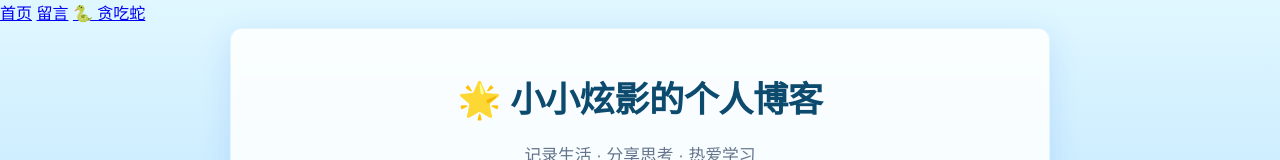
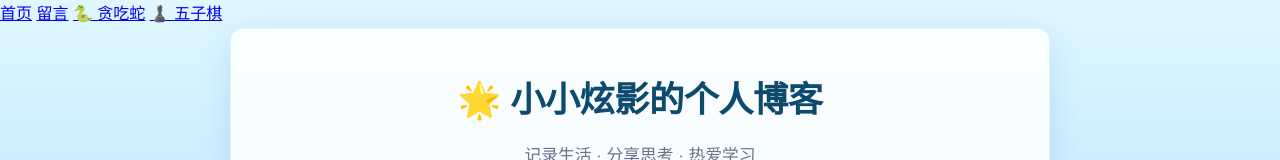
Before and after one commit to xuanying-coding/Xuanying_Learning, a plain HTML site: page index.html in a window 1280 px wide. Shown: the top 160 px of the page. Drawn offline with Linux system fonts and the light colour scheme.

Commit message:
添加游戏

```diff
--- a/index.html
+++ b/index.html
@@ -13,7 +13,7 @@
     <a href="./">首页</a>
     <a href="contact.html">留言</a>
     <a href="snake.html">🐍 贪吃蛇</a>
-    <!-- <a href="gomoku.html">♟️ 五子棋</a> -->
+    <a href="gomoku.html">♟️ 五子棋</a>
   </nav>
 
   <div class="container">
```
